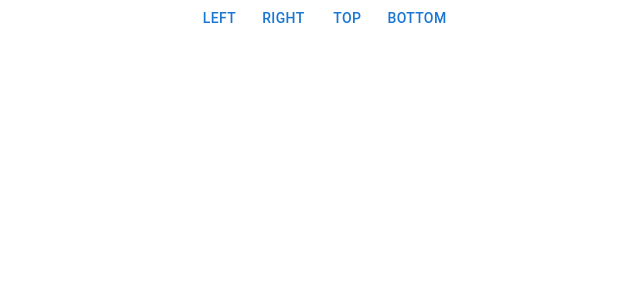
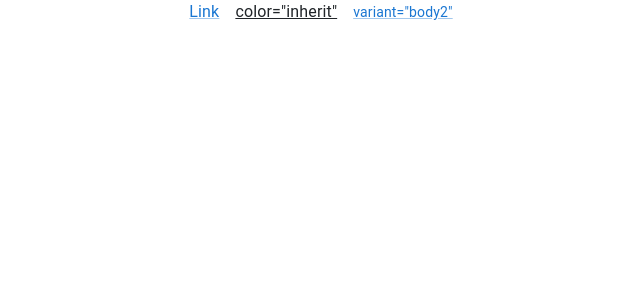
Before and after one commit to sinhasudhanshu/My-React-App, a React (Create React App) app: page / in a window 1280 px wide. Shown: the top 300 px of the page, without its empty margins (319-959 px from the left). Built offline with nearby package versions, Linux system fonts and the light colour scheme.

Commit message:
LINKS Material UI

```diff
--- a/src/App.js
+++ b/src/App.js
@@ -56,8 +56,9 @@ import './App.css';
 // import LabelBottomNavigation from './components/LabelBottomNavigation';
 // import BasicBreadcrumbs from './components/BasicBreadcrums';
 // import CustomBreadcrums from './components/CustomBreadcrums';
-import SimplePaper from './components/SimplePaper';
-import TemporaryDrawer from './components/TemporaryDrawer';
+// import SimplePaper from './components/SimplePaper';
+// import TemporaryDrawer from './components/TemporaryDrawer';
+import Links from './components/Links';
 
 
 
@@ -67,7 +68,7 @@ function App() {
 
         <center>
 
-        <TemporaryDrawer/>
+        < Links/>
         </center>
 
     </div>
--- /dev/null
+++ b/src/components/Links.js
@@ -0,0 +1,29 @@
+/* eslint-disable jsx-a11y/anchor-is-valid */
+import * as React from 'react';
+import Box from '@mui/material/Box';
+import Link from '@mui/material/Link';
+
+const preventDefault = (event) => event.preventDefault();
+
+ function Links() {
+  return (
+    <Box
+      sx={{
+        typography: 'body1',
+        '& > :not(style) + :not(style)': {
+          ml: 2,
+        },
+      }}
+      onClick={preventDefault}
+    >
+      <Link href="#">Link</Link>
+      <Link href="#" color="inherit">
+        {'color="inherit"'}
+      </Link>
+      <Link href="#" variant="body2">
+        {'variant="body2"'}
+      </Link>
+    </Box>
+  );
+}
+export default  Links;
```
